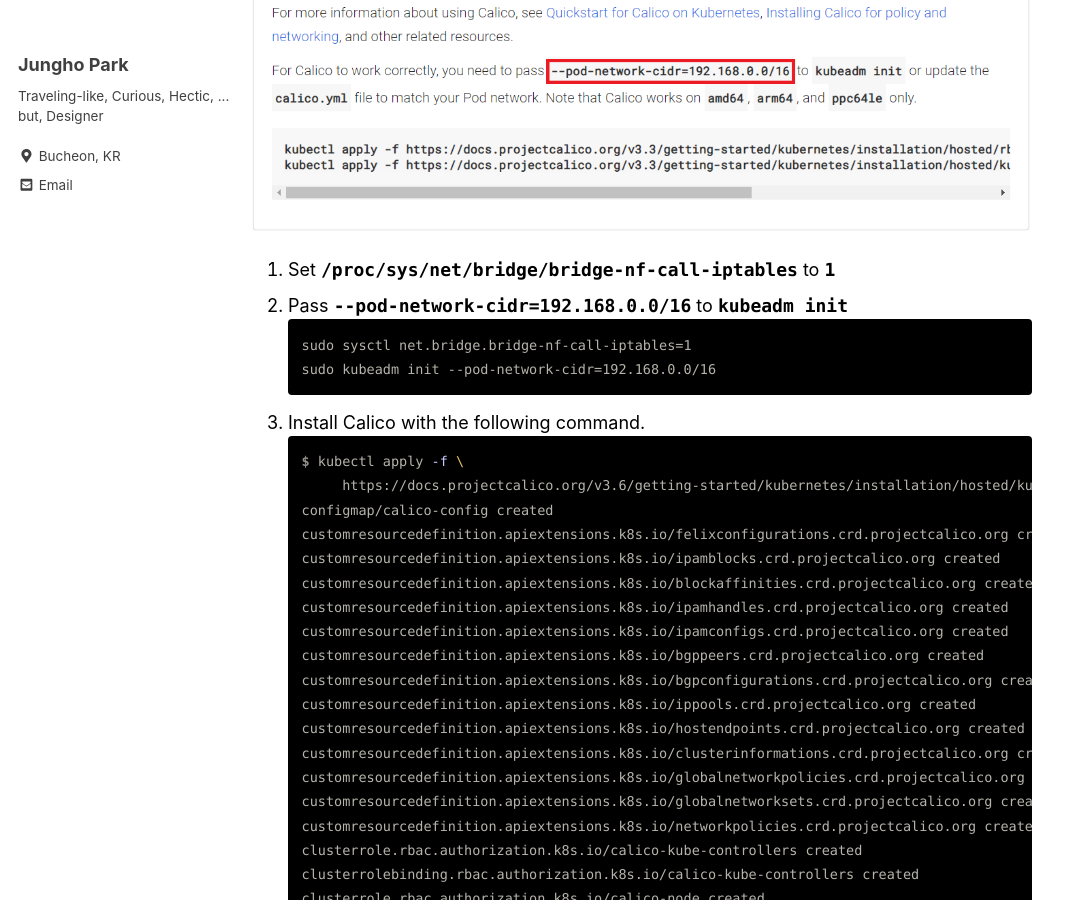
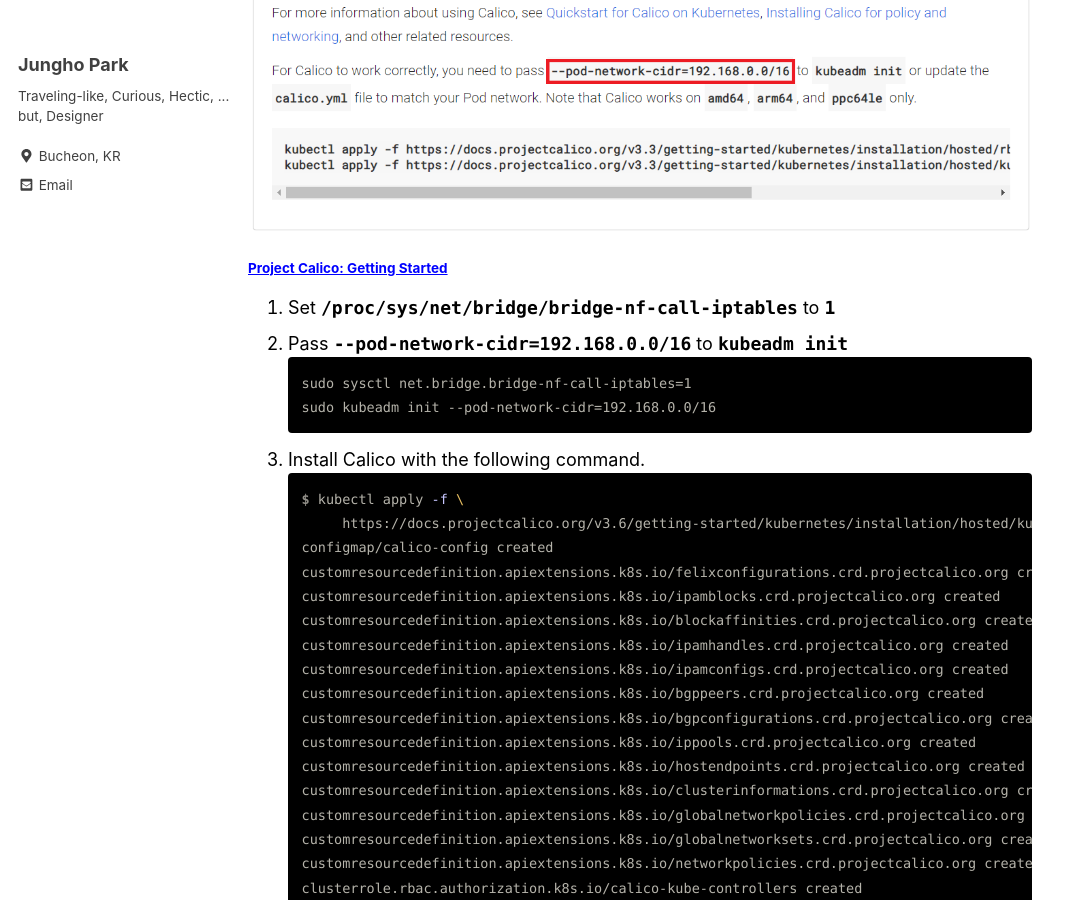
Before and after one commit to unipark00/tekrepo, a Jekyll site: the page built from _posts/2019-04-07-configure-k8s-cluster.md, in a window 1280 px wide and 900 px high, scrolled down 3126 px. Shown: the whole window, without its empty margins (0-1077 px from the left). Built offline with Jekyll 4.4.1, drawn with Linux system fonts in a browser that asks for light colours; cached includes are drawn as plain includes.

Commit message:
Update 2019-04-07-configure-k8s-cluster.md

````diff
--- a/_posts/2019-04-07-configure-k8s-cluster.md
+++ b/_posts/2019-04-07-configure-k8s-cluster.md
@@ -79,6 +79,7 @@ watch kubectl get pods --all-namespaces
 
 ### Calico
 ![calico](https://github.com/unipark00/tekrepo/blob/master/_posts/20190418_182218.png?raw=true)
+#### [Project Calico: Getting Started](https://docs.projectcalico.org/v3.6/getting-started/kubernetes/)
 1. Set **`/proc/sys/net/bridge/bridge-nf-call-iptables`** to **`1`**
 2. Pass **`--pod-network-cidr=192.168.0.0/16`** to **`kubeadm init`**
 ```console
````
